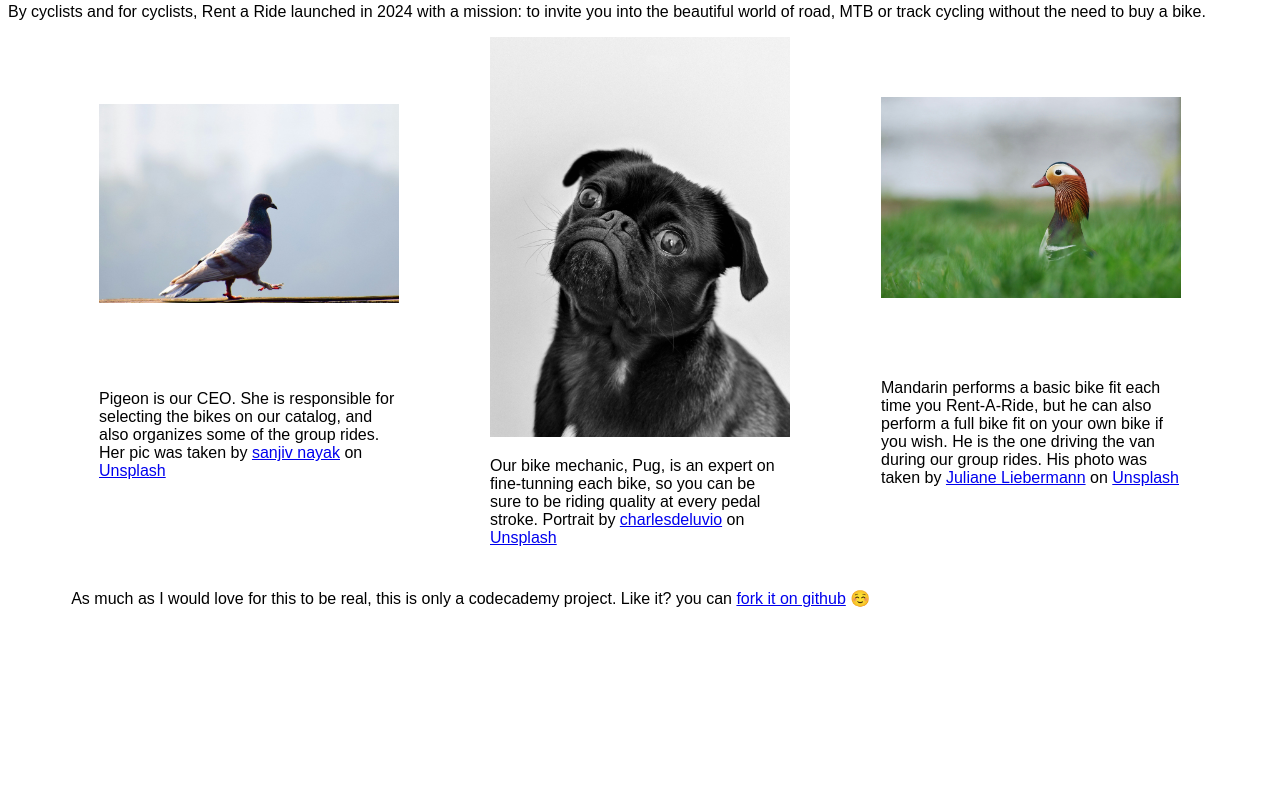
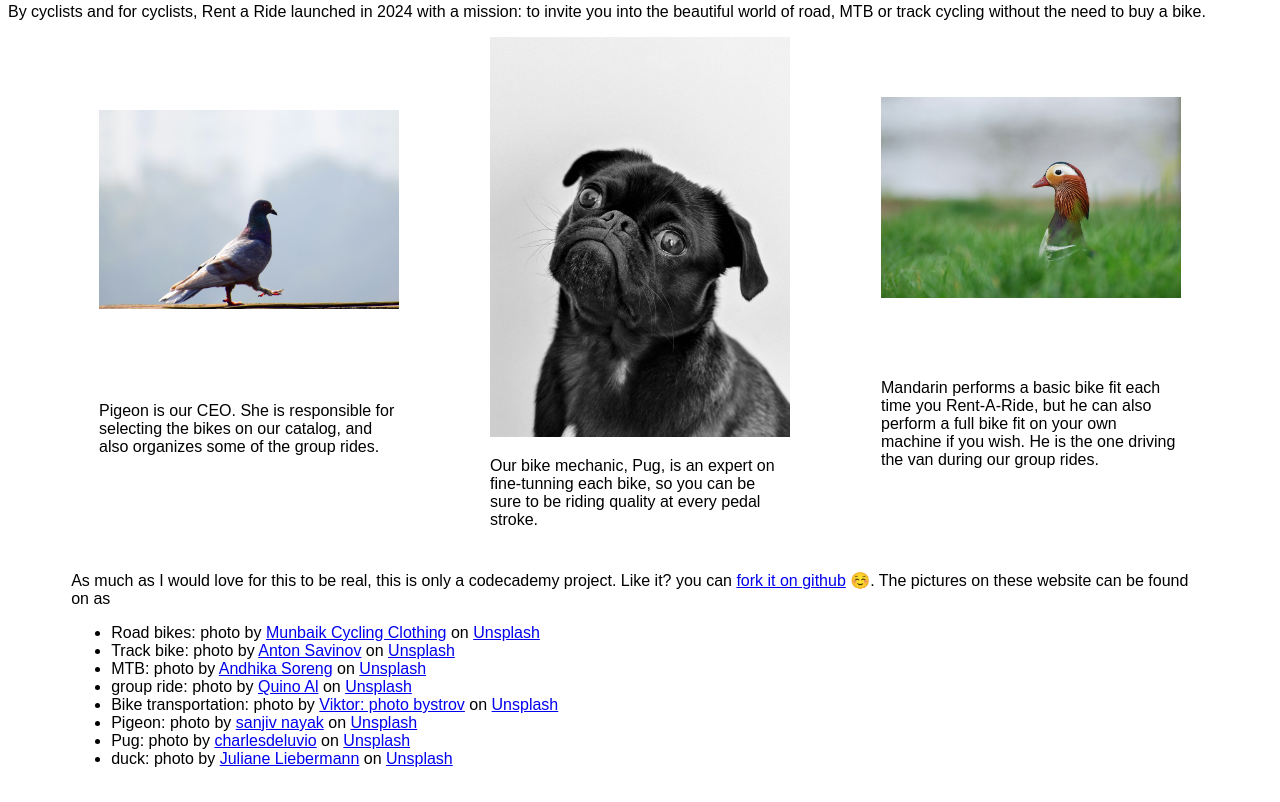
Before and after one commit to jenarofv/flexbox-project, a plain HTML site: page index.html in a window 1280 px wide. Shown: the part 958-1760 px from the top of the page. Before the commit the page ends 1600 px from the top, so only its background shows below. Drawn offline with Linux system fonts and the light colour scheme.

Commit message:
Replaces previous photos with Unsplash photos
Authors of these images are credited on the footer.

```diff
--- a/index.html
+++ b/index.html
@@ -48,10 +48,6 @@
             <div class="description">
               <p> Pigeon is our CEO. She is responsible for selecting the bikes
                 on our catalog, and also organizes some of the group rides.
-                Her pic was taken by
-                <a target="_blank" href="https://unsplash.com/@sanjiv222?utm_content=creditCopyText&utm_medium=referral&utm_source=unsplash">sanjiv nayak</a>
-                on
-                <a target="_blank" href="https://unsplash.com/photos/gray-and-black-pigeon-on-brown-surface-SLh03kuAr50?utm_content=creditCopyText&utm_medium=referral&utm_source=unsplash">Unsplash</a>
               </p>
             </div>
           </div>
@@ -63,9 +59,7 @@
             <div class="description">
               <p> Our bike mechanic, Pug, is an expert on fine-tunning each
                 bike, so you can be sure to be riding quality at every pedal
-                stroke. Portrait by
-                <a target="_blank" href="https://unsplash.com/@charlesdeluvio?utm_content">charlesdeluvio</a>
-                on <a target="_blank" href="https://unsplash.com/">Unsplash</a>
+                stroke.
               </p>
             </div>
           </div>
@@ -76,26 +70,68 @@
             </div>
             <div class="description">
               <p> Mandarin performs a basic bike fit each time you Rent-A-Ride,
-                but he can also perform a full bike fit on your own bike if you
-                wish. He is the one driving the van during our group rides. His
-                photo was taken by
-                <a target="_blank" href="https://unsplash.com/@jule_42?utm_content=creditCopyText&utm_medium=referral&utm_source=unsplash">Juliane Liebermann</a>
-                on <a target="_blank" href="https://unsplash.com/photos/white-brown-and-orange-bird-_Dwmi0_dkOo?utm_content=creditCopyText&utm_medium=referral&utm_source=unsplash">Unsplash</a>
+                but he can also perform a full bike fit on your own machine if
+                you wish. He is the one driving the van during our group rides.
               </p>
 
             </div>
           </div>
 
       </section>
+
       <section id="contact">
       </section>
+
     </main>
 
     <footer>
       <p>
       As much as I would love for this to be real, this is only a codecademy project.
-      Like it? you can <a href="#">fork it on github</a> ☺️
+      Like it? you can <a href="#">fork it on github</a> ☺️.
+      The pictures on these website can be found on as
       </p>
+      <ul>
+        <li>
+          Road bikes: photo by
+          <a target="_blank" href="https://unsplash.com/@munbaik_cycling?utm_content=creditCopyText&utm_medium=referral&utm_source=unsplash">Munbaik Cycling Clothing</a>
+          on <a target="_blank" href="https://unsplash.com/photos/men-riding-bicycle-on-road-during-daytime-iZJrOqEaPNI?utm_content=creditCopyText&utm_medium=referral&utm_source=unsplash">Unsplash</a>
+        </li>
+        <li>
+          Track bike: photo by
+          <a target="_blank" href="https://unsplash.com/@tonchik?utm_content=creditCopyText&utm_medium=referral&utm_source=unsplash">Anton Savinov</a>
+          on <a target="_blank" href="https://unsplash.com/photos/a-close-up-of-a-bike-with-a-chain-on-it-uh3Xkiwwlak?utm_content=creditCopyText&utm_medium=referral&utm_source=unsplash">Unsplash</a>
+        </li>
+        <li>
+          MTB: photo by
+          <a target="_blank" href="https://unsplash.com/@dhika88?utm_content=creditCopyText&utm_medium=referral&utm_source=unsplash">Andhika Soreng</a>
+          on <a target="_blank" href="https://unsplash.com/photos/man-riding-bike-doing-stunt-near-green-trees-during-daytime-US06QF_sxu8?utm_content=creditCopyText&utm_medium=referral&utm_source=unsplash">Unsplash</a>
+        </li>
+        <li>
+          group ride: photo by
+          <a target="_blank" href="https://unsplash.com/@quinoal?utm_content=creditCopyText&utm_medium=referral&utm_source=unsplash">Quino Al</a>
+          on <a target="_blank" href="https://unsplash.com/photos/group-of-men-on-cycling-race-GPm3boXMtYQ?utm_content=creditCopyText&utm_medium=referral&utm_source=unsplash">Unsplash</a>
+        </li>
+        <li>
+          Bike transportation: photo by
+          <a target="_blank" href="https://unsplash.com/@xokvictor?utm_content=creditCopyText&utm_medium=referral&utm_source=unsplash">Viktor: photo bystrov</a>
+          on <a target="_blank" href="https://unsplash.com/photos/gray-car-on-road-JSxlM5mrCb8?utm_content=creditCopyText&utm_medium=referral&utm_source=unsplash">Unsplash</a>
+        </li>
+        <li>
+          Pigeon: photo by
+          <a target="_blank" href="https://unsplash.com/@sanjiv222?utm_content=creditCopyText&utm_medium=referral&utm_source=unsplash">sanjiv nayak</a>
+          on <a target="_blank" href="https://unsplash.com/photos/gray-and-black-pigeon-on-brown-surface-SLh03kuAr50?utm_content=creditCopyText&utm_medium=referral&utm_source=unsplash">Unsplash</a>
+        </li>
+        <li>
+          Pug: photo by
+          <a target="_blank" href="https://unsplash.com/@charlesdeluvio?utm_content=creditCopyText&utm_medium=referral&utm_source=unsplash">charlesdeluvio</a>
+          on <a target="_blank" href="https://unsplash.com/photos/a-small-black-dog-looking-up-at-the-camera-zqhe4qjVTJI?utm_content=creditCopyText&utm_medium=referral&utm_source=unsplash">Unsplash</a>
+        </li>
+        <li>
+          duck: photo by
+          <a target="_blank" href="https://unsplash.com/@jule_42?utm_content=creditCopyText&utm_medium=referral&utm_source=unsplash">Juliane Liebermann</a>
+          on <a target="_blank" href="https://unsplash.com/photos/white-brown-and-orange-bird-_Dwmi0_dkOo?utm_content=creditCopyText&utm_medium=referral&utm_source=unsplash">Unsplash</a>
+        </li>
+        </ul>
     </footer>
   </body>
 </html>
--- a/styles.css
+++ b/styles.css
@@ -38,29 +38,29 @@ h2 {
 }
 
 #catalog #road {
-  background-image: url("./road_nicer.avif");
+  background-image: url("./munbaik-cycling-clothing-road.jpg");
   background-size: cover;
 }
 
 #catalog #track {
-  background-image: url("./track.avif");
+  background-image: url("./anton-savinov-track.jpg");
   background-size: cover;
 }
 
 #catalog #mtb {
-  background-image: url("./mtb.avif");
-  background-position-x: center;
+  background-image: url("./andhika-soreng-mtb.jpg");
+  background-position-x: right;
   background-size: cover;
 }
 
 #catalog #group {
-  background-image: url("./mtb_group.avif");
+  background-image: url("./quino-al-group-ride.jpg");
   background-position-x: center;
   background-size: cover;
 }
 
 #catalog #transport {
-  background-image: url("./bike-rack.webp");
+  background-image: url("./viktor-bystrov-car-bike.jpg");
   background-position-x: center;
   background-size: cover;
 }
```
Also changed, not shown: andhika-soreng-mtb.jpg (added), anton-savinov-track.jpg (added), bike-rack.webp (deleted), mtb.avif (deleted), mtb_group.avif (deleted), munbaik-cycling-clothing-road.jpg (added), quino-al-group-ride.jpg (added), road_nicer.avif (deleted), track.avif (deleted), viktor-bystrov-car-bike.jpg (added).
